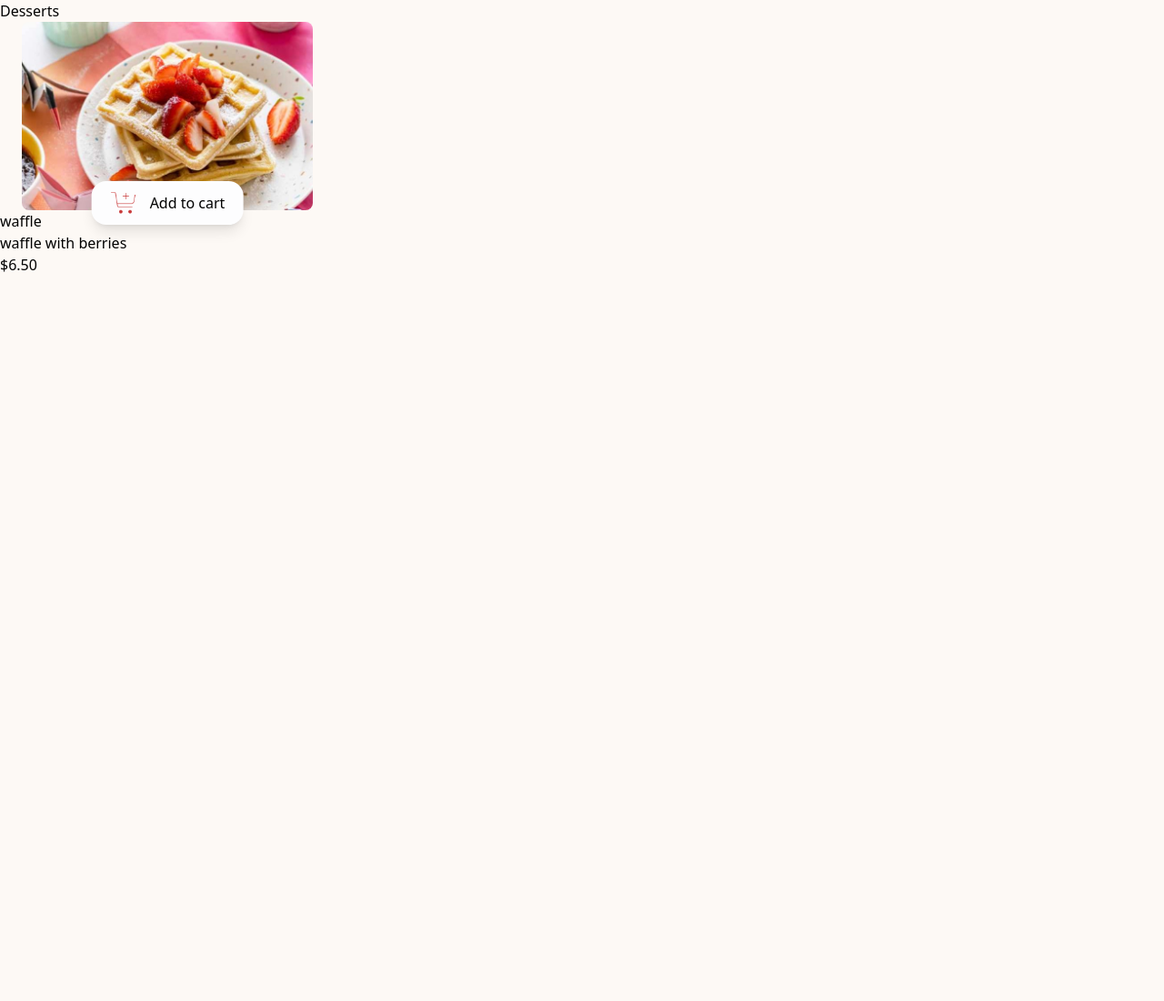
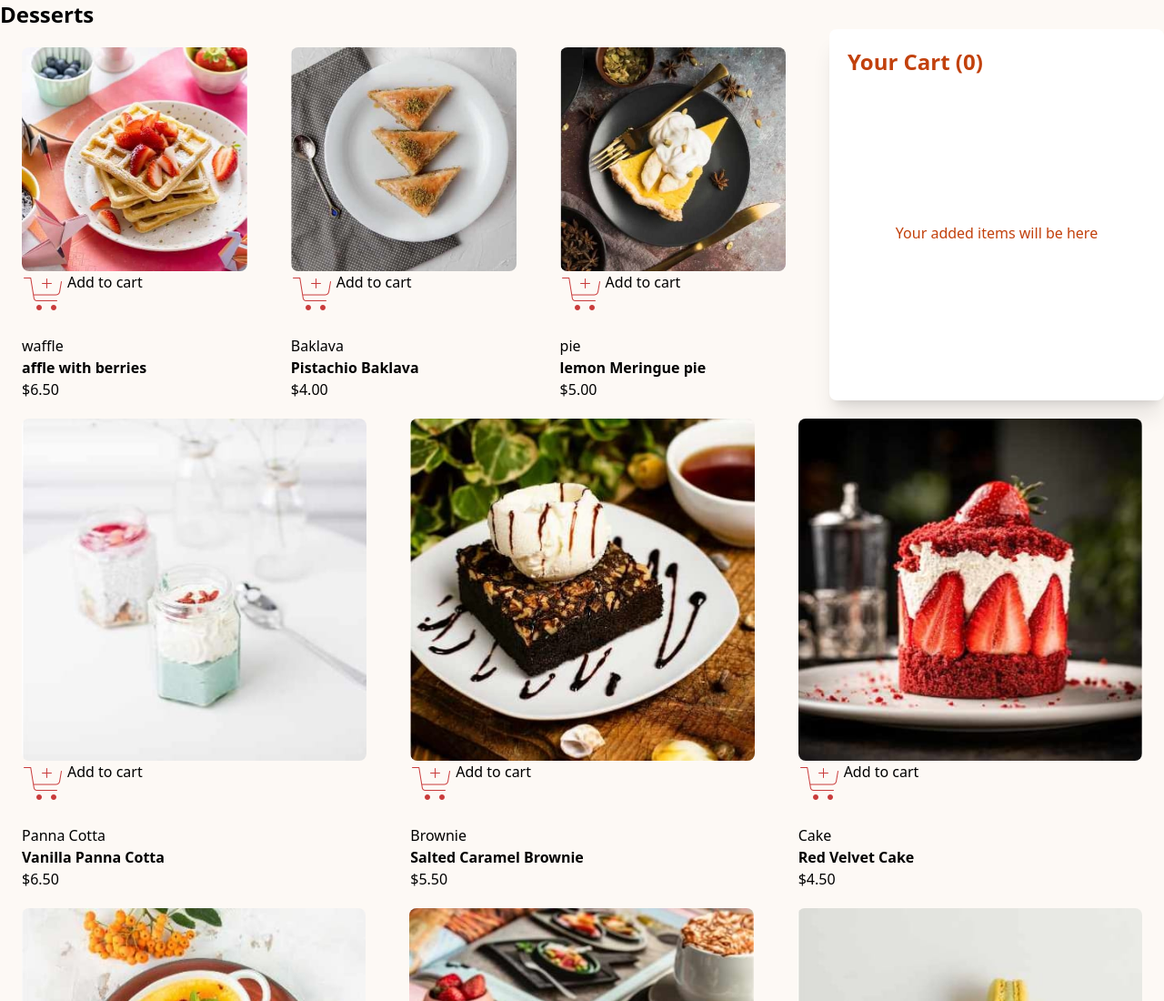
Before and after one commit to olawale3334/prouduct-cart, a website: page dist/indx.html in a window 1280 px wide. Shown: the top 1100 px of the page at 91% size. Before the commit the page ends 800 px from the top, so only its background shows below. Drawn offline with Linux system fonts and the light colour scheme.

Commit message:
feat:new folder added with prouduct script

```diff
--- /dev/null
+++ b/data/food-items.js
@@ -0,0 +1,55 @@
+const proudctsI = [{
+    image:"/img/image-waffle-tablet.jpg",
+     name:"waffle",
+     describtion:"affle with berries",
+     price:650
+
+},
+{
+    image:"/img/image-baklava-tablet.jpg",
+     name:" Baklava",
+     describtion:"Pistachio Baklava",
+     price:400
+
+},{
+    image:"/img/image-meringue-tablet.jpg",
+     name:"pie",
+     describtion:"lemon Meringue pie",
+     price:500
+}]
+
+ const proudctsII = [
+    {
+   image:"/img/image-panna-cotta-tablet.jpg",
+     name:"Panna Cotta",
+     describtion:" Vanilla Panna Cotta",
+     price:650
+},
+{
+  image:"/img/image-brownie-tablet.jpg",
+     name:"Brownie",
+     describtion:"Salted Caramel Brownie",
+     price:550
+},{
+    image:"/img/image-cake-tablet.jpg",
+     name:"Cake",
+     describtion:"Red Velvet Cake",
+     price:450
+}]
+ const proudctsIII =[
+{
+    image:"/img/image-creme-brulee-tablet.jpg",
+     name:" Creme Brulee",
+     describtion:"Vanilla Bean Creme Brulee",
+     price:700
+},{
+    image:"/img/image-tiramisu-tablet.jpg",
+     name:" Tiramisu",
+     describtion:"Classic Tiramisu",
+     price:550
+},{
+    image:"/img/image-macaron-tablet.jpg",
+     name:" Macaron",
+     describtion:"Macaron Mix of Five",
+     price:800
+}]
--- /dev/null
+++ b/script.js
@@ -0,0 +1,57 @@
+
+
+let proudctHTML = "";
+proudctsI.forEach((proudct)=>{
+
+  proudctHTML +=    `<div>
+                <div class="relative w-fit mt-5 px-6">
+                    <img class="md:w-[18rem] rounded-lg" src="${proudct.image}" alt="">
+                    <div class="absolute -bottom-4 left-1/2 transform -translate-x-1/2 ">
+                        <button  class=" addBtn bg-[#fdfdfe]  shadow-lg py-2 px-5 rounded-2xl flex items-center gap-3"><img class="w-8" src="/img/icons8-add-shopping-cart-50.png" alt="">Add to cart</button>
+                    </div>
+                </div>
+                <div class="px-6 mt-5">
+                    <p class="text-[#c9b6b4]">${proudct.name}</p>
+                    <p class="font-semibold" data-name="">${proudct.describtion}</p>
+                    <span class="text-orange-600">$${(proudct.price/100).toFixed(2)}</span>
+                </div>
+
+            </div>`
+})
+document.querySelector(".js-grid").innerHTML = proudctHTML
+
+let proudctHTML1 = "";
+proudctsII.forEach((proudct)=>{
+  proudctHTML1 +=    `<div>
+                <div class="relative w-fit mt-5 px-6">
+                    <img class="md:w-[18rem] rounded-lg" src="${proudct.image}" alt="">
+                    <div class="absolute -bottom-4 left-1/2 transform -translate-x-1/2 ">
+                        <button  class=" addBtn bg-[#fdfdfe]  shadow-lg py-2 px-5 rounded-2xl flex items-center gap-3"><img class="w-8" src="/img/icons8-add-shopping-cart-50.png" alt="">Add to cart</button>
+                    </div>
+                </div>
+                <div class="px-6 mt-5">
+                    <p class="text-[#c9b6b4]">${proudct.name}</p>
+                    <p class="font-semibold" data-name="">${proudct.describtion}</p>
+                    <span class="text-orange-600">$${(proudct.price/100).toFixed(2)}</span>
+                </div>
+            </div>`
+})
+document.querySelector(".js-grid2").innerHTML = proudctHTML1
+
+let proudctHTML2 = "";
+proudctsIII.forEach((proudct)=>{
+  proudctHTML2 +=    `<div>
+                <div class="relative w-fit mt-5 px-6">
+                    <img class="md:w-[18rem] rounded-lg" src="${proudct.image}" alt="">
+                    <div class="absolute -bottom-4 left-1/2 transform -translate-x-1/2 ">
+                        <button  class=" addBtn bg-[#fdfdfe]  shadow-lg py-2 px-5 rounded-2xl flex items-center gap-3"><img class="w-8" src="/img/icons8-add-shopping-cart-50.png" alt="">Add to cart</button>
+                    </div>
+                </div>
+                <div class="px-6 mt-5">
+                    <p class="text-[#c9b6b4]">${proudct.name}</p>
+                    <p class="font-semibold" data-name="">${proudct.describtion}</p>
+                    <span class="text-orange-600">$${(proudct.price/100).toFixed(2)}</span>
+                </div>
+            </div>`
+})
+document.querySelector(".js-grid3").innerHTML = proudctHTML2
```
Also changed, not shown: dist/indx.html, dist/style.css, img/image-brownie-tablet.jpg (added), img/image-cake-tablet.jpg (added), img/image-macaron-mobile.jpg (added), img/image-macaron-tablet.jpg (added), img/image-waffle-tablet.jpg (added).
